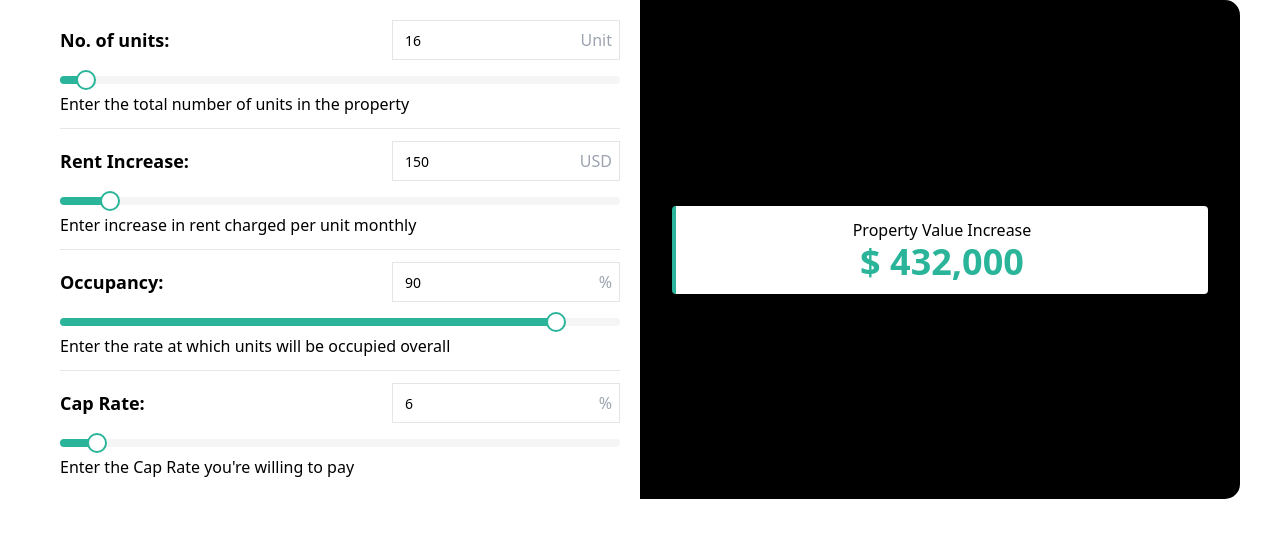
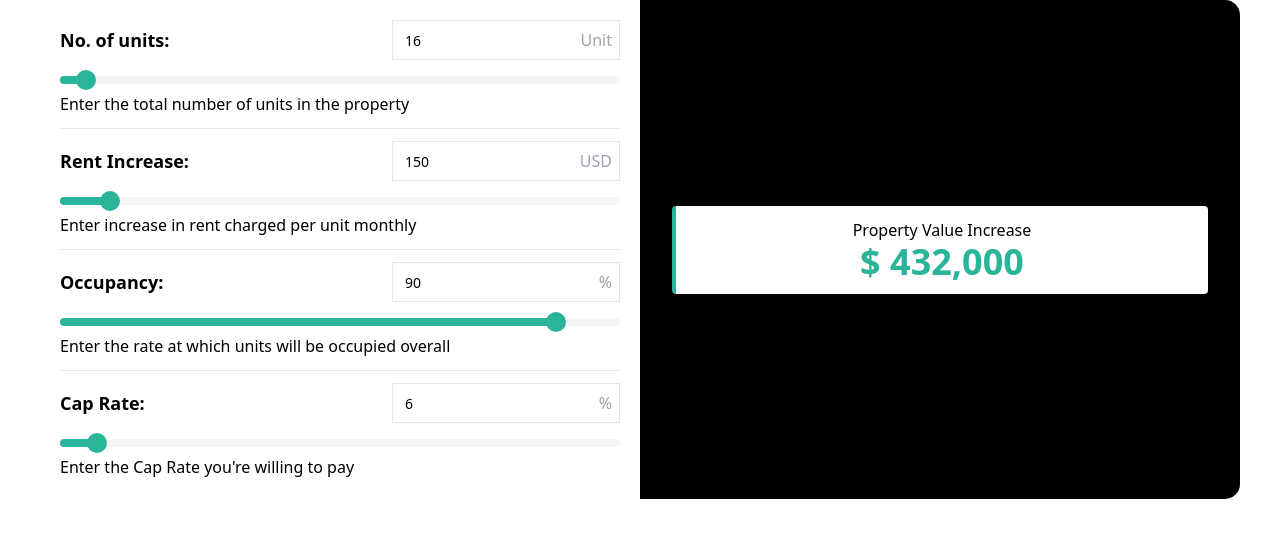
Before and after one commit to modernhomediscoveries/real-estate-increase-value, a React (Vite) app: page / in a window 1280 px wide. Shown: the top 538 px of the page. Built offline with nearby package versions, Linux system fonts and the light colour scheme.

Commit message:
green dot

```diff
--- a/src/components/ui/slider.tsx
+++ b/src/components/ui/slider.tsx
@@ -18,7 +18,7 @@ const Slider = React.forwardRef<
     <SliderPrimitive.Track className="relative h-2 w-full grow overflow-hidden rounded-full bg-neutral-100 dark:bg-neutral-800">
       <SliderPrimitive.Range className="absolute h-full bg-primary_green dark:bg-neutral-50" />
     </SliderPrimitive.Track>
-    <SliderPrimitive.Thumb className="block h-5 w-5 rounded-full border-2 border-primary_green bg-white ring-offset-white transition-colors focus-visible:outline-none focus-visible:ring-2 focus-visible:ring-primary_green focus-visible:ring-offset-2 disabled:pointer-events-none disabled:opacity-50 dark:border-neutral-50 dark:bg-primary_green dark:ring-offset-primary_green dark:focus-visible:ring-neutral-300" />
+      <SliderPrimitive.Thumb className="block h-5 w-5 rounded-full border-2 border-primary_green bg-primary_green ring-offset-primary_green transition-colors focus-visible:outline-none focus-visible:ring-2 focus-visible:ring-primary_green focus-visible:ring-offset-2 disabled:pointer-events-none disabled:opacity-50 dark:border-neutral-50 dark:bg-primary_green dark:ring-offset-primary_green dark:focus-visible:ring-neutral-300" />
   </SliderPrimitive.Root>
 ))
 Slider.displayName = SliderPrimitive.Root.displayName
```
